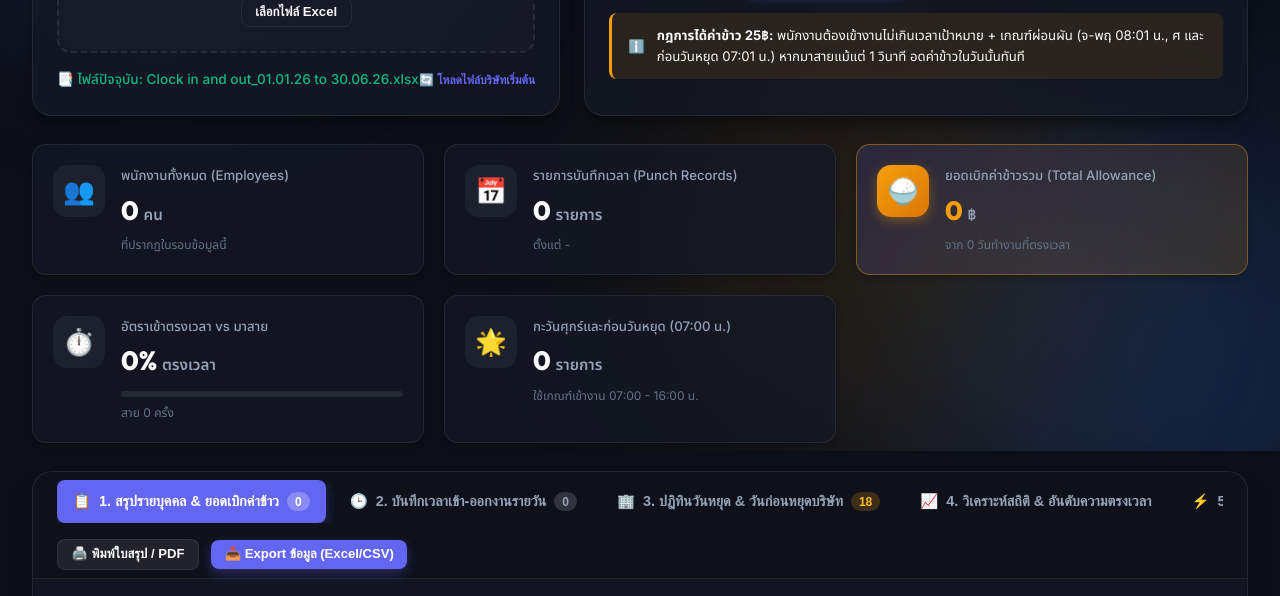
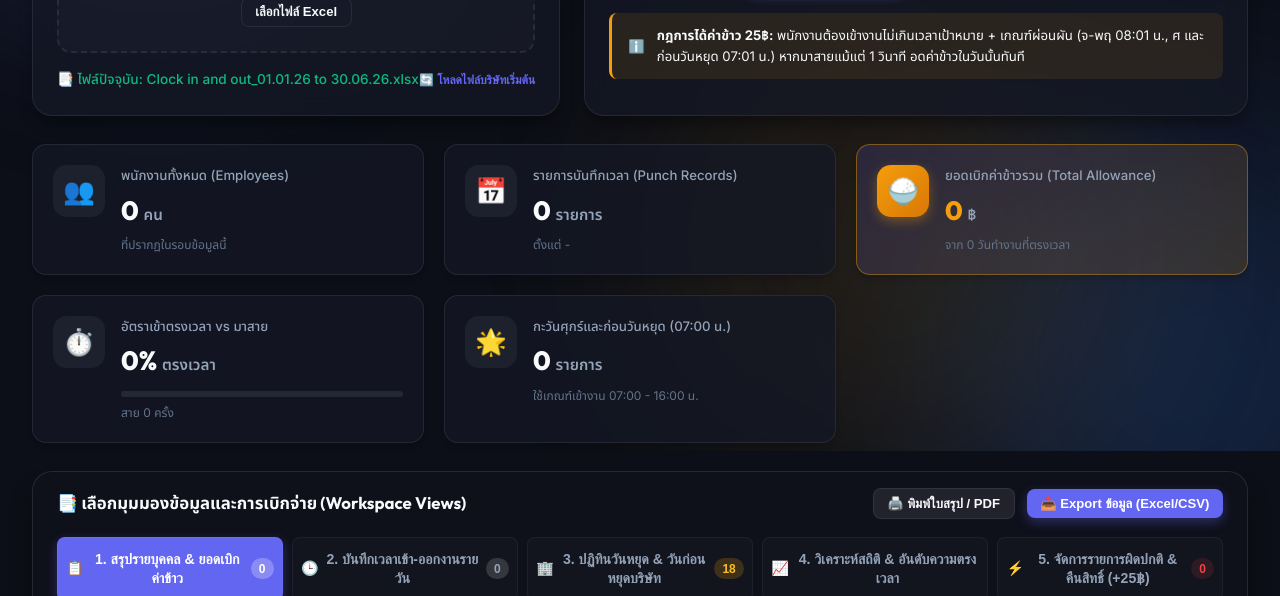
Before and after one commit to supawatth-dot/HR-Time-Portal, a website: page public/index.html in a window 1280 px wide. Shown: the part 349-945 px from the top of the page. Drawn offline with Linux system fonts and the light colour scheme; no server answers.

Commit message:
ui: make all 5 tabs display full width across grid without horizontal scrolling

```diff
--- a/public/css/style.css
+++ b/public/css/style.css
@@ -566,13 +566,12 @@ body.theme-light .theme-icon-dark { display: none; }
 
 .tabs-header {
   display: flex;
-  justify-content: space-between;
-  align-items: center;
+  flex-direction: column;
+  align-items: stretch;
   background: rgba(0, 0, 0, 0.2);
   border-bottom: 1px solid var(--border-color);
-  padding: 0.5rem 1.5rem;
-  flex-wrap: wrap;
-  gap: 1rem;
+  padding: 1rem 1.5rem 0.8rem;
+  gap: 0.8rem;
 }
 
 body.theme-light .tabs-header {
@@ -580,25 +579,42 @@ body.theme-light .tabs-header {
 }
 
 .tab-list {
-  display: flex;
-  gap: 0.5rem;
-  overflow-x: auto;
+  display: grid;
+  grid-template-columns: repeat(5, minmax(0, 1fr));
+  gap: 0.6rem;
+  width: 100%;
+}
+
+@media (max-width: 1024px) {
+  .tab-list {
+    grid-template-columns: repeat(2, minmax(0, 1fr));
+  }
+}
+
+@media (max-width: 640px) {
+  .tab-list {
+    grid-template-columns: 1fr;
+  }
 }
 
 .tab-btn {
-  background: transparent;
-  border: none;
+  background: rgba(255, 255, 255, 0.02);
+  border: 1px solid rgba(255, 255, 255, 0.05);
   color: var(--text-secondary);
-  padding: 0.75rem 1rem;
-  font-size: 0.9rem;
+  padding: 0.75rem 0.5rem;
+  font-size: 0.88rem;
   font-weight: 600;
   cursor: pointer;
   border-radius: var(--radius-sm);
   display: flex;
   align-items: center;
-  gap: 0.5rem;
+  justify-content: center;
+  gap: 0.45rem;
   transition: all 0.2s ease;
-  white-space: nowrap;
+  white-space: normal;
+  text-align: center;
+  line-height: 1.35;
+  min-height: 52px;
 }
 
 .tab-btn:hover {
--- a/public/index.html
+++ b/public/index.html
@@ -188,6 +188,28 @@
     <!-- Main Navigation Tabs -->
     <section class="workspace-section">
       <div class="tabs-header">
+        <div style="display: flex; justify-content: space-between; align-items: center; width: 100%; flex-wrap: wrap; gap: 0.8rem; padding-bottom: 0.3rem;">
+          <h3 style="margin: 0; font-size: 1.05rem; color: var(--text-main); display: flex; align-items: center; gap: 0.5rem; font-weight: 700;">
+            <span>📑 เลือกมุมมองข้อมูลและการเบิกจ่าย (Workspace Views)</span>
+          </h3>
+          <div class="tabs-toolbar">
+            <button class="btn btn-secondary btn-sm" id="btn-print-summary" title="พิมพ์สรุปใบเบิกค่าข้าวหรือบันทึกเป็น PDF">
+              🖨️ พิมพ์ใบสรุป / PDF
+            </button>
+            <div class="dropdown">
+              <button class="btn btn-primary btn-sm dropdown-toggle" id="btn-export-dropdown">
+                📥 Export ข้อมูล (Excel/CSV)
+              </button>
+              <div class="dropdown-menu" id="export-menu">
+                <a href="#" class="dropdown-item" id="export-summary-xlsx">📊 Export สรุปค่าข้าวรายบุคคล (.xlsx)</a>
+                <a href="#" class="dropdown-item" id="export-daily-xlsx">📋 Export รายการเข้า-ออกรายวัน (.xlsx)</a>
+                <a href="#" class="dropdown-item" id="export-dispute-xlsx">⚡ Export รายการขอคืนสิทธิ์/ผิดปกติ (.xlsx)</a>
+                <a href="#" class="dropdown-item" id="export-summary-csv">📄 Export สรุปรายบุคคล (.csv)</a>
+              </div>
+            </div>
+          </div>
+        </div>
+
         <div class="tab-list">
           <button class="tab-btn active" data-tab="tab-summary">
             <span class="tab-icon">📋</span>
@@ -213,23 +235,6 @@
             <span>5. จัดการรายการผิดปกติ & คืนสิทธิ์ (+25฿)</span>
             <span class="tab-badge badge-danger" id="tab-dispute-count">0</span>
           </button>
-        </div>
-
-        <div class="tabs-toolbar">
-          <button class="btn btn-secondary btn-sm" id="btn-print-summary" title="พิมพ์สรุปใบเบิกค่าข้าวหรือบันทึกเป็น PDF">
-            🖨️ พิมพ์ใบสรุป / PDF
-          </button>
-          <div class="dropdown">
-            <button class="btn btn-primary btn-sm dropdown-toggle" id="btn-export-dropdown">
-              📥 Export ข้อมูล (Excel/CSV)
-            </button>
-            <div class="dropdown-menu" id="export-menu">
-              <a href="#" class="dropdown-item" id="export-summary-xlsx">📊 Export สรุปค่าข้าวรายบุคคล (.xlsx)</a>
-              <a href="#" class="dropdown-item" id="export-daily-xlsx">📋 Export รายการเข้า-ออกรายวัน (.xlsx)</a>
-              <a href="#" class="dropdown-item" id="export-dispute-xlsx">⚡ Export รายการขอคืนสิทธิ์/ผิดปกติ (.xlsx)</a>
-              <a href="#" class="dropdown-item" id="export-summary-csv">📄 Export สรุปรายบุคคล (.csv)</a>
-            </div>
-          </div>
         </div>
       </div>
 
```
